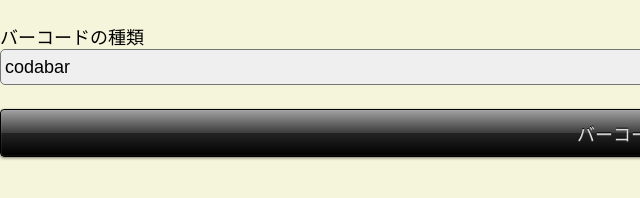
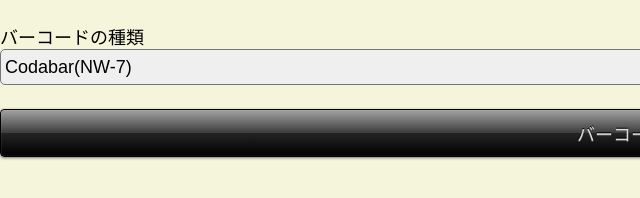
Before and after one commit to Kirabosi/RedrawBarcode, a plain HTML site: page index.html in a window 1280 px wide. Shown: the part 188-386 px from the top of the page, 0-640 px from the left. Drawn offline with Linux system fonts and the light colour scheme.

Commit message:
セレクトボックスの文を修正

```diff
--- a/index.html
+++ b/index.html
@@ -16,17 +16,17 @@
 			<p><input id="crc" type="checkbox" value="checked" />チェックデジット</p><br />
 			<label for="type">バーコードの種類</label>
 			<select name="type" id="type">
-				<option value="codabar">codabar</option>
-				<option value="code11">code 11</option>
-				<option value="code39">code 39</option>
-				<option value="code93">code 93</option>
-				<option value="code128">code 128</option>
-				<option value="ean8">ean 8</option>
-				<option value="ean13">ean 13</option>
-				<option value="std25">standard 2 of 5 - industrial 2 of 5</option>
-				<option value="int25">interleaved 2 of 5</option>
-				<option value="msi">msi</option>
-				<option value="datamatrix">QRコード</option>
+				<option value="codabar">Codabar(NW-7)</option>
+				<option value="code11">Code11</option>
+				<option value="code39">Code39</option>
+				<option value="code93">Code93</option>
+				<option value="code128">Code128</option>
+				<option value="ean8">JAN-8/EAN-8</option>
+				<option value="ean13">JAN-13/EAN-13</option>
+				<option value="std25">Standard 2 of 5(Industrial 2 of 5)</option>
+				<option value="int25">Interleaved 2 of 5(ITF)</option>
+				<option value="msi">MSI Code</option>
+				<option value="datamatrix">Data Matrix</option>
 			</select><br />
 			<input id="create" type="button" onclick="createBarcode()" value="バーコード生成" />
 			<div id="output"></div>
```
